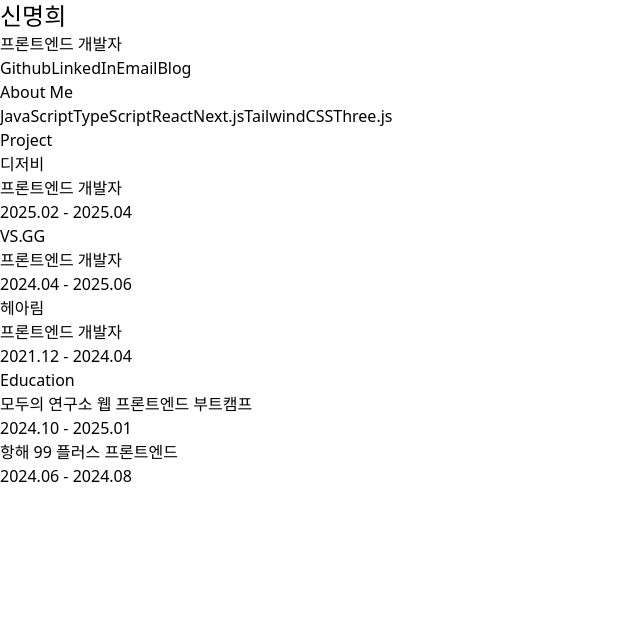
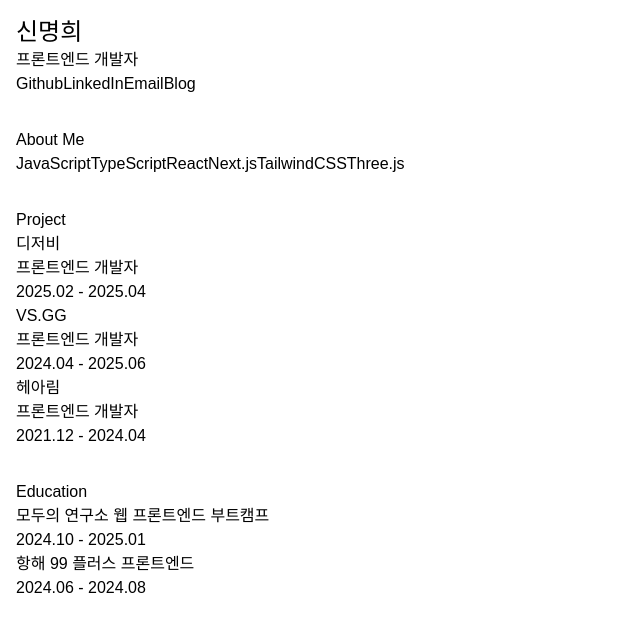
Before and after one commit to eepyz/eepyz.github.io, a React (Vite) app: page / in a window 1280 px wide. Shown: the top 632 px of the page, without its empty margins (0-640 px from the left). Built offline with nearby package versions, Linux system fonts and the light colour scheme.

Commit message:
🍱 Add: Pretendard.tff

```diff
--- a/src/index.css
+++ b/src/index.css
@@ -1 +1,17 @@
 @import 'tailwindcss';
+
+@font-face {
+  font-family: 'Pretendard';
+  src: url('./assets/fonts/PretendardVariable.tff') format('tff');
+  font-weight: normal;
+  font-style: normal;
+  font-display: swap;
+}
+
+body {
+  font-family: 'Pretendard', sans-serif;
+}
+
+section {
+  @apply p-4;
+}
```
Also changed, not shown: 1 other file (tests, documents, lock files or other folders).
